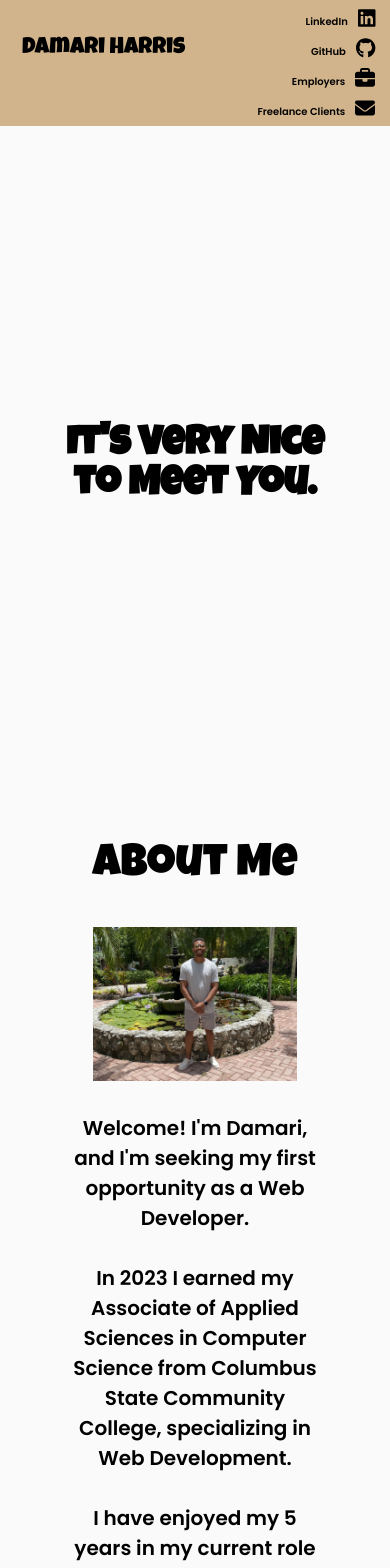
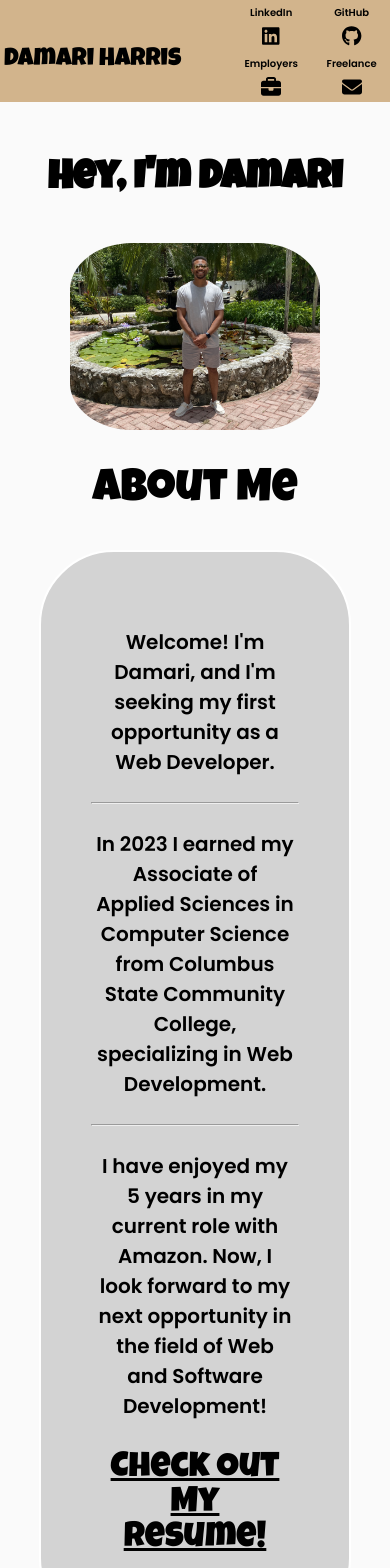
Before and after one commit to dtharris95/damari-harris-portfolio, a React (Create React App) app: page / in a window 390 px wide. Shown: the top 1568 px of the page. Built offline with nearby package versions, Linux system fonts and the light colour scheme.

Commit message:
Redid files to ensure correctness thus far

```diff
--- a/public/index.html
+++ b/public/index.html
@@ -4,12 +4,13 @@
     <meta charset="utf-8" />
     <link rel="icon" href="%PUBLIC_URL%/favicon.ico" />
     <meta name="viewport" content="width=device-width, initial-scale=1" />
+    <title>Damari Harris | Web Developer </title>
     <meta name="theme-color" content="#000000" />
     <meta
       name="description"
       content="Web site created using create-react-app"
     />
-    <link rel="apple-touch-icon" href="%PUBLIC_URL%/logo192.png" />
+    <!-- <link rel="apple-touch-icon" href="%PUBLIC_URL%/logo192.png" /> -->
     <!--
       manifest.json provides metadata used when your web app is installed on a
       user's mobile device or desktop. See https://developers.google.com/web/fundamentals/web-app-manifest/
@@ -34,21 +35,9 @@
     <link rel="preconnect" href="https://fonts.googleapis.com">
     <link rel="preconnect" href="https://fonts.gstatic.com" crossorigin>
     <link href="https://fonts.googleapis.com/css2?family=Poppins:wght@600&display=swap" rel="stylesheet">
-
-    <title>Damari Harris | Web Developer </title>
   </head>
   <body>
     <noscript>You need to enable JavaScript to run this app.</noscript>
     <div id="root"></div>
-    <!--
-      This HTML file is a template.
-      If you open it directly in the browser, you will see an empty page.
-
-      You can add webfonts, meta tags, or analytics to this file.
-      The build step will place the bundled scripts into the <body> tag.
-
-      To begin the development, run `npm start` or `yarn start`.
-      To create a production bundle, use `npm run build` or `yarn build`.
-    -->
   </body>
 </html>
--- a/src/components/Homepage/index.js
+++ b/src/components/Homepage/index.js
@@ -1,12 +1,8 @@
-import { FontAwesomeIcon } from "@fortawesome/react-fontawesome";
 import {} from "@fortawesome/free-solid-svg-icons";
 import "./index.scss";
 import "animate.css";
-import officiant from "../../assets/images/officiant.png";
 import vacation from "../../assets/images/vacation.png";
-import graduate from "../../assets/images/graduate.png";
 import DamariHarrisResume2024 from "../../assets/resume/DamariHarrisResume2024.pdf";
-import Accordion from "../Accordion/accordion";
 import Cards from "../Cards/cards";
 
 const Homepage = () => {
@@ -14,63 +10,48 @@ const Homepage = () => {
     <div className="flex-container">
       <div className="container-home">
         <div className="header-container">
-          <h1 className="main-header">It's Very Nice to Meet You.</h1>
+          <h1 className="main-header">Hey, I'm Damari</h1>
+        </div>
+
+        <div className="image-container">
+          <img
+            aria-label="On vacation"
+            className="vacation-img"
+            src={vacation}
+          ></img>
         </div>
 
         <div className="about-section">
           <h2 className="about-me">About Me</h2>
-
-          <div className="image-container">
-            {/* <div className="personalimg-container">
-              <img
-                aria-label="Officiant of a wedding"
-                className="officiant-img"
-                src={officiant}
-              ></img>
-            </div> */}
-            <div>
-              <img
-                aria-label="On vacation"
-                className="vacation-img"
-                // height="450px"
-                // width="450px"
-                src={vacation}
-              ></img>
-            </div>
-            {/* <div>
-              <img
-                aria-label="Graduate"
-                className="graduate-img"
-                src={graduate}
-              ></img>
-            </div> */}
-          </div>
-
+          <div className="info-container">
             <p className="info-text">
               Welcome! I'm Damari, and I'm seeking my first opportunity as a Web
               Developer.
             </p>
+            <hr></hr>
             <p className="info-text">
               In 2023 I earned my Associate of Applied Sciences in Computer
               Science from Columbus State Community College, specializing in Web
               Development.
             </p>
+            <hr></hr>
             <p className="info-text">
               I have enjoyed my 5 years in my current role with Amazon. Now, I
-            look forward to my next opportunity in the field of Web and Software
-            Development!
+              look forward to my next opportunity in the field of Web and
+              Software Development!
             </p>
-          <p className="info-text">
+            {/* <p className="info-text">
               Potential employers, please use: dtharris95@gmail.com
             </p>
             <p className="info-text">
               For freelance inquiries: dharris.webdev@gmail.com{" "}
-          </p>
+            </p> */}
             <p className="info-text">
               <a className="resume-link" href={DamariHarrisResume2024}>
-              Check out my resume!
+                Check Out My Resume!
               </a>
             </p>
+          </div>
         </div>
 
         <div className="skills-section">
@@ -89,32 +70,30 @@ const Homepage = () => {
 
         <div className="facts-section">
           <h2 className="facts-heading">Fun Facts!</h2>
+          <div className="facts-container">
             <p className="info-text">
-            I am a proud 2018 graduate of The Ohio State University - earned my
-            Bachelor of Science in Education, majored in Sport Industry. Go
+              I am a proud 2018 graduate of The Ohio State University - earned
+              my Bachelor of Science in Education, majored in Sport Industry. Go
               Bucks!
             </p>
+            <hr></hr>
             <p className="info-text">
-            I have officiated a wedding! My best friend got married in Hawaii in
-            May 2024, and bestowed the honor upon me of asking to be his
+              I have officiated a wedding! My best friend got married in Hawaii
+              in May 2024, and bestowed the honor upon me of asking to be his
               officiant!
             </p>
+            <hr></hr>
             <p className="info-text">
               I have been very fortunate to travel abroad - I have been to the
               Bahamas and the Cayman Islands! I look forward to seeing where my
               future travels will take me.
             </p>
           </div>
+        </div>
 
         <div className="project-section">
-          <h2 className="project-heading">Projects</h2>
           <Cards />
         </div>
-
-        {/* <h2 className="project-heading">Projects</h2>
-        <div>
-          <Cards />
-        </div> */}
       </div>
     </div>
   );
--- a/src/components/Homepage/index.scss
+++ b/src/components/Homepage/index.scss
@@ -1,5 +1,9 @@
 * {
     box-sizing: border-box;
+}
+
+body {
+    font-family: 'Poppins', sans-serif;
 }
 
 .container-home {
@@ -15,7 +19,7 @@
 }
 
 .header-container {
-    padding-top: 5%;
+    // padding-top: 5%;
     // padding-bottom: 25%;
 }
 
@@ -26,8 +30,7 @@
 }
 
 .about-section, .skills-section, .facts-section, .project-section {
-    // padding-top: 100px;
-    // padding-bottom: 100px;
+    padding-bottom: 15px;
     text-align: center;
 }
 
@@ -35,6 +38,17 @@
     display: grid;
     grid-template-columns: auto auto auto auto;
     list-style: none;
+    border: white 2px solid;
+    border-radius: 75px;
+    background-color: tan;
+    padding: 50px;
+}
+
+.facts-container, .info-container {
+    padding: 50px;
+    border: white 2px solid;
+    background-color: lightgray;
+    border-radius: 75px;
 }
 
 .about-me, .facts-heading, .project-heading, .skills-heading {
@@ -56,7 +70,7 @@
 }
 
 .skills-text:hover {
-    color: tan;
+    color: white;
 }
 
 .intro-text {
@@ -66,25 +80,23 @@
 }
 
 .resume-link {
-    color: tan;
+    font-size: 35px;
+    font-family: 'Luckiest Guy', cursive;
+    color: black;
+
+    &:hover {
+        color: white;
+    }
+}
+
+.image-container {
+    // padding-bottom: 15px;
+    text-align: center;
+    width: 100%;
 }
 
 .vacation-img {
-    // margin: auto;
-    // margin-top: 10%;
-}
-
-.personal-img {
-
-}
-
-.personalimg-container {
-    max-width: fit-content;
-}
-
-.image-container {
-    // display: grid;
-    // grid-template-columns: auto auto auto;
+    border-radius: 25px;
 }
 
 // p {
@@ -96,7 +108,7 @@
 // @keyframes slidein {
 //     from {
 //         margin-left: 100%;
-//         width: 300%;
+//         width: 100%;
 //     }
 
 //     to {
@@ -115,10 +127,6 @@ ul {
         }
     }
 
-body {
-    font-family: 'Poppins', sans-serif;
-}
-
 @media screen and (max-width: 576px) {
     body {
         margin: 0;
@@ -136,17 +144,17 @@ body {
     }
 
     .header-container {
-        padding-top: 100%;
-        padding-bottom: 100%;
+        padding-top: 10%;
+        padding-bottom: 5%;
     }
 
     .container-home {
-        width: 80%;
-        padding: 0 5%;
+        width: 95%;
+        padding: 0 2%;
     }
 
     .about-section, .skills-section, .facts-section, .project-section {
-        // padding-bottom: 15px;
+        padding-bottom: 15px;
     }
 
     .about-me, .facts-heading, .project-heading, .skills-heading {
@@ -158,44 +166,20 @@ body {
     }
 
     .skill-list {
+        margin: auto;
+        justify-content: center;
         display: grid;
         grid-template-columns: auto auto;
-        list-style: none;
     }
 
     .skills-text {
         font-size: 20px;
     }
 
-    .skills-text:hover {
-        color: tan;
-    }
-
-    .grid-container {
-        display: grid;
-        grid-template-columns: grid;
-    }
-
-    .grid-container-2 {
-
-    }
-
-    .graduate-img, .officiant-img {
-        // width: 100%;
-        width: 75%;
-
-    }
-
     .vacation-img {
-        width: 75%;
-        margin-top: 2px;
-    }
-
-    .personalimg-container {
-        // margin-left: auto;
-        // margin-right: auto;
-        // margin: auto;
-        // max-width: fit-content;
+        width: 80%;
+        margin: auto;
+        border-radius: 25%;
     }
 
     .image-container {
@@ -205,3 +189,19 @@ body {
         justify-content: center;
     }
 }
+
+// Tablet
+@media screen and (max-width: 835px) {
+    .container-home {
+        padding: 0 35%;
+        width: 85%;
+    }
+}
+
+// Laptop
+@media screen and (max-width: 1280px) {
+    .container-home {
+        padding: 0 5%;
+        width: 90%;
+    }
+}
--- a/src/components/Navbar/index.js
+++ b/src/components/Navbar/index.js
@@ -5,11 +5,10 @@ import { faEnvelope, faBriefcase } from "@fortawesome/free-solid-svg-icons";
 
 const Navbar = () => {
   return (
-    <nav className="nav-bar">
-      <div className="title-container">
-        <h1 className="nav-title">Damari Harris</h1>
-      </div>
+    <nav className="navbar">
+      <h1 className="nav-title">Damari Harris</h1>
       <ul>
+        {/* <div className="hello"> */}
         <li className="nav-links">
           LinkedIn
           <a
@@ -35,13 +34,13 @@ const Navbar = () => {
           <a
             target="_blank"
             rel="noreferrer"
-            href="mailto:dharris.webdev@gmail.com"
+            href="mailto:dtharris95@gmail.com"
           >
             <FontAwesomeIcon icon={faBriefcase} color="black" />
           </a>
         </li>
         <li className="nav-links">
-          Freelance Clients
+          Freelance
           <a
             target="_blank"
             rel="noreferrer"
@@ -50,6 +49,7 @@ const Navbar = () => {
             <FontAwesomeIcon icon={faEnvelope} color="black" />
           </a>
         </li>
+        {/* </div> */}
         {/* <li>
                 <a target='_blank' rel='noreferrer' href="" aria-label="">
                     <FontAwesomeIcon icon={faContactBook} color="black" />
--- a/src/components/Navbar/index.scss
+++ b/src/components/Navbar/index.scss
@@ -1,35 +1,41 @@
+* {
+    box-sizing: border-box;
+}
+
 body {
     margin: 0;
     background-color: rgba(245, 245, 245, 0.479);
 }
 
-.nav-bar {
+.navbar {
     overflow: hidden;
     background: tan;
 
-    h1 {
-        position: absolute;
-        padding: 0 20px;
-        font-family: 'Luckiest Guy', cursive;
-        font-weight: lighter;
+    icon {
+        float: right;
     }
 
     ul {
-        height: 100%;
+        padding-top: 0.5%;
+        position: relative;
+        margin: auto;
         text-align: right;
         list-style: none;
-        position: relative;
-        margin-right: 2%;
-        margin: 3px;
+        display: grid;
+        grid-template-columns: auto auto;
+        gap: 16px;
+        float: right;
 
         li {
+            align-items: right;
             a {
                 font-size: 20px;
-                padding: 10px;
-                margin-right: 0.5%;
+                padding: 7px;
+                margin: 7px;
+                // margin-right: 0.5%;
 
                 &:hover svg {
-                    color: gray;
+                    color: white;
                 }
             }
         }
@@ -38,49 +44,62 @@ body {
 
 .nav-title {
     font-size: 35px;
-    margin: 45px 2px;
+    float: left;
+    font-family: 'Luckiest Guy', cursive;
+    font-weight: lighter;
+    padding-left: 1%;
 }
 
 .nav-links {
-
+    text-align: center;
 }
 
+// Mobile Phone
 @media screen and (max-width: 576px) {
     body {
-        margin: 0;
+        // margin: 0;
     }
 
-    .nav-bar {
+    .navbar {
         overflow: hidden;
-        display: flex;
-        flex-direction: column;
+        background: tan;
+        // display: grid;
+        // grid-template-columns: auto;
+
+        ul {
+            margin: auto;
+            text-align: left;
+            list-style: none;
+            // display: flex;
+            gap: 2px;
+            width: 51%;
+        }
     }
 
     .nav-title {
-        font-size: 23px;
-        margin: 37px 2px;
-        // width: 10%;
+        font-size: 25px;
+        padding-top: 12%;
+        margin: auto;
+        padding-bottom: 2%;
+        display: grid;
     }
 
     .nav-links {
         font-size: 10px;
     }
 
-    ul {
-        height: 100%;
-        text-align: right;
-        list-style: none;
-        position: relative;
-        margin-right: 3%;
+}
+
+// Tablet
+@media screen and (max-width: 835px) {
+    .nav-links {
+        padding-top: 4%;
     }
+}
 
-    a {
-        font-size: 20px;
-        padding: 10px;
+// Laptop
+@media screen and (max-width: 1280px) {
+    .nav-links {
+        padding-top: 4%;
     }
-
-    a:hover svg {
-        color: gray;
-    }
-
 }
```
Also changed, not shown: src/components/Cards/cards.js (+26 -19 lines), src/components/Cards/cards.scss (+35 -3 lines), 1 other file (tests, documents, lock files or other folders). Lines whose indentation alone changed are shown as unchanged.
